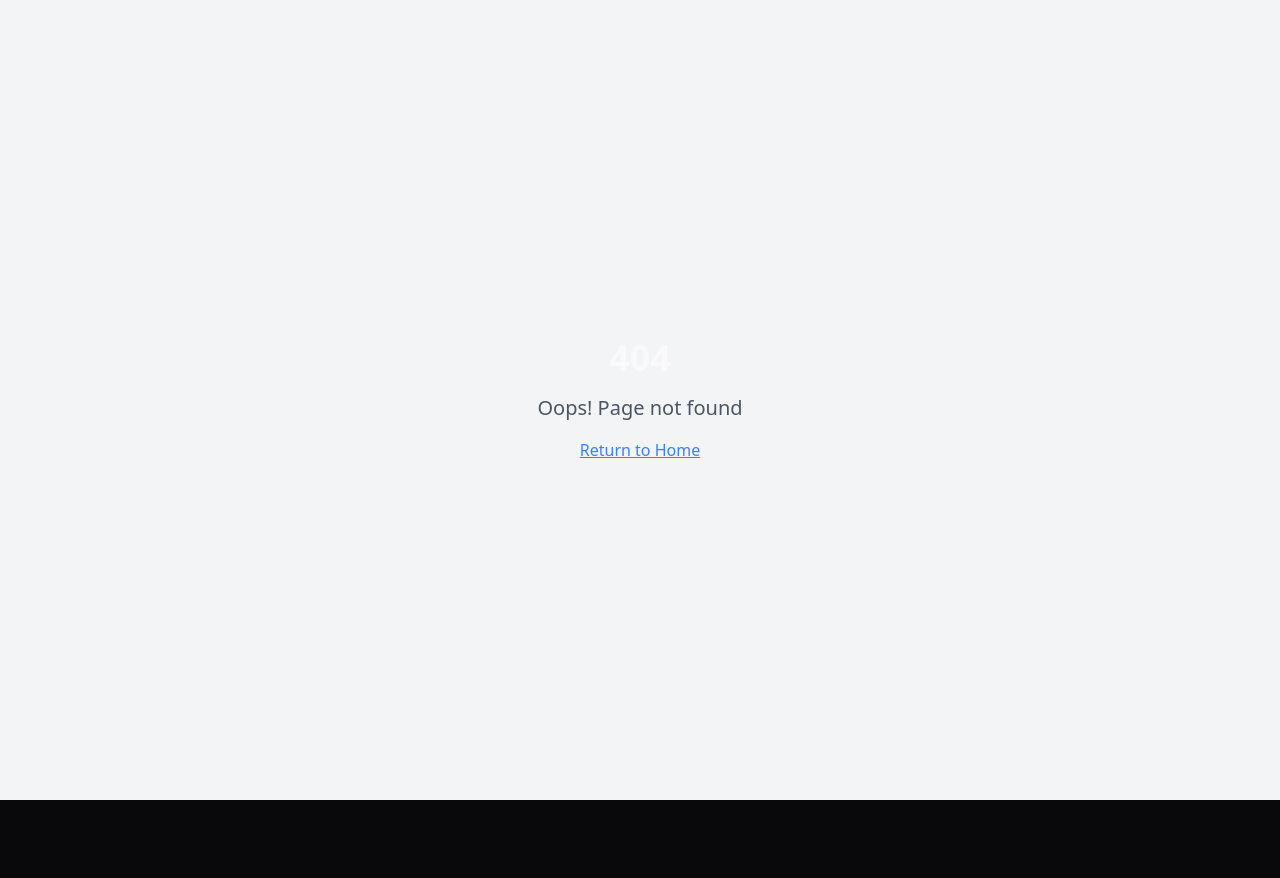
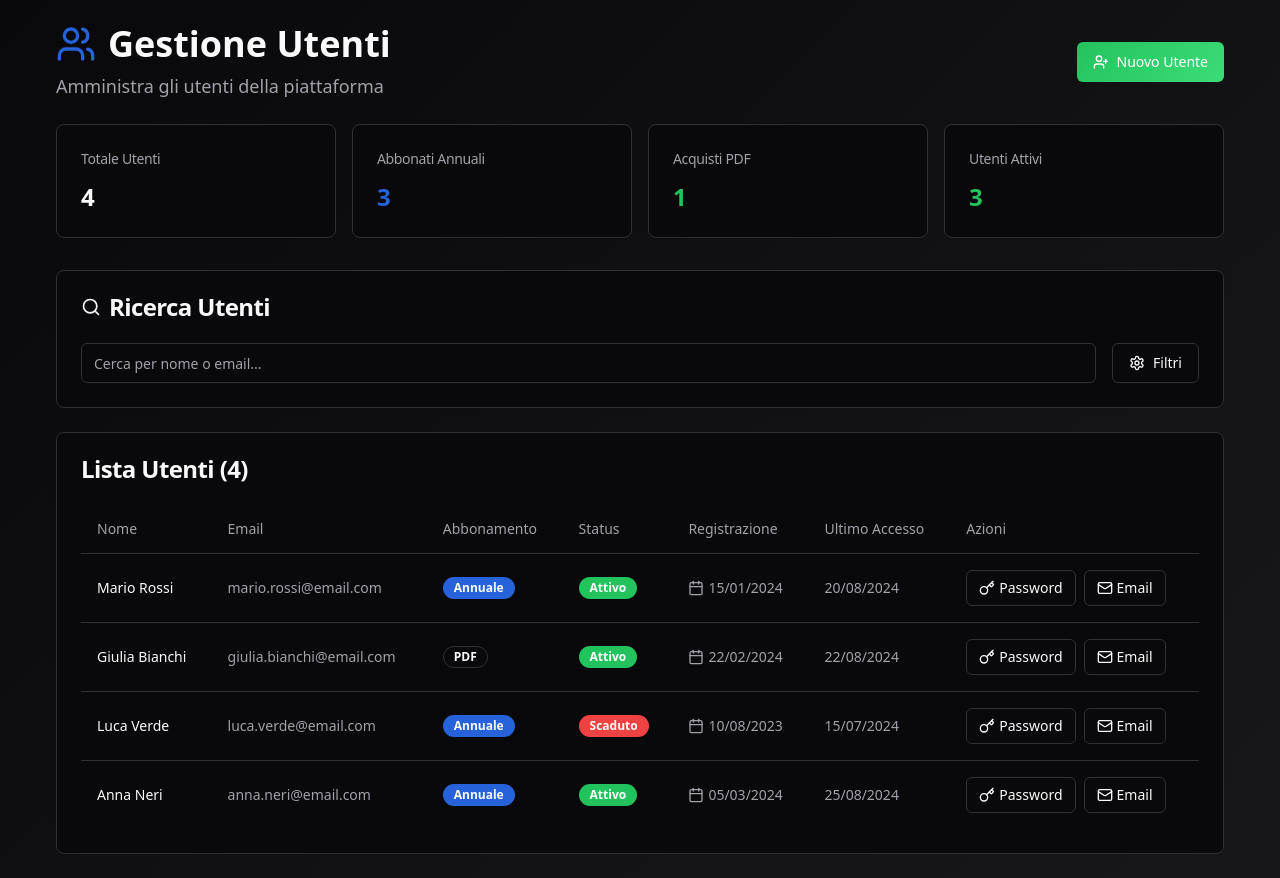
Before and after one commit to samuvale95/calc-boost-hub, a React (Vite) app: page /admin in a window 1280 px wide. Before the commit this address had no page. Before the commit the page ends 800 px from the top, so only its background shows below. Built offline with nearby package versions, Linux system fonts and the light colour scheme.

Commit message:
Implement user management page
Add a page to view subscribed users, with functionality to generate and email new passwords. The backend integration will be handled separately.

```diff
--- a/src/App.tsx
+++ b/src/App.tsx
@@ -4,6 +4,7 @@ import { TooltipProvider } from "@/components/ui/tooltip";
 import { QueryClient, QueryClientProvider } from "@tanstack/react-query";
 import { BrowserRouter, Routes, Route } from "react-router-dom";
 import Index from "./pages/Index";
+import AdminDashboard from "./pages/AdminDashboard";
 import NotFound from "./pages/NotFound";
 
 const queryClient = new QueryClient();
@@ -16,6 +17,7 @@ const App = () => (
       <BrowserRouter>
         <Routes>
           <Route path="/" element={<Index />} />
+          <Route path="/admin" element={<AdminDashboard />} />
           {/* ADD ALL CUSTOM ROUTES ABOVE THE CATCH-ALL "*" ROUTE */}
           <Route path="*" element={<NotFound />} />
         </Routes>
--- a/src/components/Hero.tsx
+++ b/src/components/Hero.tsx
@@ -19,8 +19,8 @@ export const Hero = () => {
             <Button variant="primary" size="lg" className="text-lg px-8">
               Inizia Subito
             </Button>
-            <Button variant="outline" size="lg" className="text-lg px-8">
-              Scopri di Più
+            <Button variant="outline" size="lg" className="text-lg px-8" asChild>
+              <a href="/admin">Admin Dashboard</a>
             </Button>
           </div>
         </div>
--- /dev/null
+++ b/src/pages/AdminDashboard.tsx
@@ -0,0 +1,283 @@
+import { useState } from "react";
+import { Button } from "@/components/ui/button";
+import { Card, CardContent, CardHeader, CardTitle } from "@/components/ui/card";
+import { Badge } from "@/components/ui/badge";
+import { Input } from "@/components/ui/input";
+import {
+  Table,
+  TableBody,
+  TableCell,
+  TableHead,
+  TableHeader,
+  TableRow
+} from "@/components/ui/table";
+import {
+  Users,
+  Search,
+  Key,
+  Mail,
+  Calendar,
+  UserPlus,
+  Settings
+} from "lucide-react";
+import { useToast } from "@/hooks/use-toast";
+
+// Dati mockup
+const mockUsers = [
+  {
+    id: "1",
+    name: "Mario Rossi",
+    email: "mario.rossi@email.com",
+    subscription: "annuale",
+    status: "attivo",
+    registrationDate: "2024-01-15",
+    lastLogin: "2024-08-20"
+  },
+  {
+    id: "2",
+    name: "Giulia Bianchi",
+    email: "giulia.bianchi@email.com",
+    subscription: "pdf",
+    status: "attivo",
+    registrationDate: "2024-02-22",
+    lastLogin: "2024-08-22"
+  },
+  {
+    id: "3",
+    name: "Luca Verde",
+    email: "luca.verde@email.com",
+    subscription: "annuale",
+    status: "scaduto",
+    registrationDate: "2023-08-10",
+    lastLogin: "2024-07-15"
+  },
+  {
+    id: "4",
+    name: "Anna Neri",
+    email: "anna.neri@email.com",
+    subscription: "annuale",
+    status: "attivo",
+    registrationDate: "2024-03-05",
+    lastLogin: "2024-08-25"
+  }
+];
+
+const AdminDashboard = () => {
+  const [searchTerm, setSearchTerm] = useState("");
+  const { toast } = useToast();
+
+  const filteredUsers = mockUsers.filter(user =>
+    user.name.toLowerCase().includes(searchTerm.toLowerCase()) ||
+    user.email.toLowerCase().includes(searchTerm.toLowerCase())
+  );
+
+  const handleGeneratePassword = (userId: string, userName: string) => {
+    // Mockup - sarà implementato con Supabase
+    toast({
+      title: "Password Generata",
+      description: `Nuova password generata per ${userName}`
+    });
+  };
+
+  const handleSendEmail = (userId: string, userEmail: string) => {
+    // Mockup - sarà implementato con Supabase
+    toast({
+      title: "Email Inviata",
+      description: `Credenziali inviate a ${userEmail}`
+    });
+  };
+
+  const getStatusBadge = (status: string) => {
+    switch (status) {
+      case "attivo":
+        return <Badge className="bg-accent text-accent-foreground">Attivo</Badge>;
+      case "scaduto":
+        return <Badge variant="destructive">Scaduto</Badge>;
+      default:
+        return <Badge variant="secondary">Sconosciuto</Badge>;
+    }
+  };
+
+  const getSubscriptionBadge = (subscription: string) => {
+    switch (subscription) {
+      case "annuale":
+        return <Badge className="bg-primary text-primary-foreground">Annuale</Badge>;
+      case "pdf":
+        return <Badge variant="outline">PDF</Badge>;
+      default:
+        return <Badge variant="secondary">Altro</Badge>;
+    }
+  };
+
+  return (
+    <div className="min-h-screen bg-gradient-hero p-6">
+      <div className="container mx-auto max-w-7xl">
+        {/* Header */}
+        <div className="mb-8">
+          <div className="flex items-center justify-between mb-6">
+            <div>
+              <h1 className="text-4xl font-bold mb-2 flex items-center gap-3">
+                <Users className="h-10 w-10 text-primary" />
+                Gestione Utenti
+              </h1>
+              <p className="text-muted-foreground text-lg">
+                Amministra gli utenti della piattaforma
+              </p>
+            </div>
+            <Button variant="accent" className="flex items-center gap-2">
+              <UserPlus className="h-5 w-5" />
+              Nuovo Utente
+            </Button>
+          </div>
+
+          {/* Stats Cards */}
+          <div className="grid grid-cols-1 md:grid-cols-4 gap-4 mb-6">
+            <Card>
+              <CardHeader className="pb-3">
+                <CardTitle className="text-sm font-medium text-muted-foreground">
+                  Totale Utenti
+                </CardTitle>
+              </CardHeader>
+              <CardContent>
+                <div className="text-2xl font-bold">{mockUsers.length}</div>
+              </CardContent>
+            </Card>
+            <Card>
+              <CardHeader className="pb-3">
+                <CardTitle className="text-sm font-medium text-muted-foreground">
+                  Abbonati Annuali
+                </CardTitle>
+              </CardHeader>
+              <CardContent>
+                <div className="text-2xl font-bold text-primary">
+                  {mockUsers.filter(u => u.subscription === "annuale").length}
+                </div>
+              </CardContent>
+            </Card>
+            <Card>
+              <CardHeader className="pb-3">
+                <CardTitle className="text-sm font-medium text-muted-foreground">
+                  Acquisti PDF
+                </CardTitle>
+              </CardHeader>
+              <CardContent>
+                <div className="text-2xl font-bold text-accent">
+                  {mockUsers.filter(u => u.subscription === "pdf").length}
+                </div>
+              </CardContent>
+            </Card>
+            <Card>
+              <CardHeader className="pb-3">
+                <CardTitle className="text-sm font-medium text-muted-foreground">
+                  Utenti Attivi
+                </CardTitle>
+              </CardHeader>
+              <CardContent>
+                <div className="text-2xl font-bold text-accent">
+                  {mockUsers.filter(u => u.status === "attivo").length}
+                </div>
+              </CardContent>
+            </Card>
+          </div>
+        </div>
+
+        {/* Search and Filters */}
+        <Card className="mb-6">
+          <CardHeader>
+            <CardTitle className="flex items-center gap-2">
+              <Search className="h-5 w-5" />
+              Ricerca Utenti
+            </CardTitle>
+          </CardHeader>
+          <CardContent>
+            <div className="flex gap-4">
+              <div className="flex-1">
+                <Input
+                  placeholder="Cerca per nome o email..."
+                  value={searchTerm}
+                  onChange={(e) => setSearchTerm(e.target.value)}
+                  className="w-full"
+                />
+              </div>
+              <Button variant="outline" className="flex items-center gap-2">
+                <Settings className="h-4 w-4" />
+                Filtri
+              </Button>
+            </div>
+          </CardContent>
+        </Card>
+
+        {/* Users Table */}
+        <Card>
+          <CardHeader>
+            <CardTitle>Lista Utenti ({filteredUsers.length})</CardTitle>
+          </CardHeader>
+          <CardContent>
+            <Table>
+              <TableHeader>
+                <TableRow>
+                  <TableHead>Nome</TableHead>
+                  <TableHead>Email</TableHead>
+                  <TableHead>Abbonamento</TableHead>
+                  <TableHead>Status</TableHead>
+                  <TableHead>Registrazione</TableHead>
+                  <TableHead>Ultimo Accesso</TableHead>
+                  <TableHead>Azioni</TableHead>
+                </TableRow>
+              </TableHeader>
+              <TableBody>
+                {filteredUsers.map((user) => (
+                  <TableRow key={user.id}>
+                    <TableCell className="font-medium">{user.name}</TableCell>
+                    <TableCell className="text-muted-foreground">
+                      {user.email}
+                    </TableCell>
+                    <TableCell>
+                      {getSubscriptionBadge(user.subscription)}
+                    </TableCell>
+                    <TableCell>
+                      {getStatusBadge(user.status)}
+                    </TableCell>
+                    <TableCell>
+                      <div className="flex items-center gap-1 text-sm text-muted-foreground">
+                        <Calendar className="h-4 w-4" />
+                        {new Date(user.registrationDate).toLocaleDateString('it-IT')}
+                      </div>
+                    </TableCell>
+                    <TableCell className="text-sm text-muted-foreground">
+                      {new Date(user.lastLogin).toLocaleDateString('it-IT')}
+                    </TableCell>
+                    <TableCell>
+                      <div className="flex gap-2">
+                        <Button
+                          variant="outline"
+                          size="sm"
+                          onClick={() => handleGeneratePassword(user.id, user.name)}
+                          className="flex items-center gap-1"
+                        >
+                          <Key className="h-4 w-4" />
+                          Password
+                        </Button>
+                        <Button
+                          variant="outline"
+                          size="sm"
+                          onClick={() => handleSendEmail(user.id, user.email)}
+                          className="flex items-center gap-1"
+                        >
+                          <Mail className="h-4 w-4" />
+                          Email
+                        </Button>
+                      </div>
+                    </TableCell>
+                  </TableRow>
+                ))}
+              </TableBody>
+            </Table>
+          </CardContent>
+        </Card>
+      </div>
+    </div>
+  );
+};
+
+export default AdminDashboard;
```
